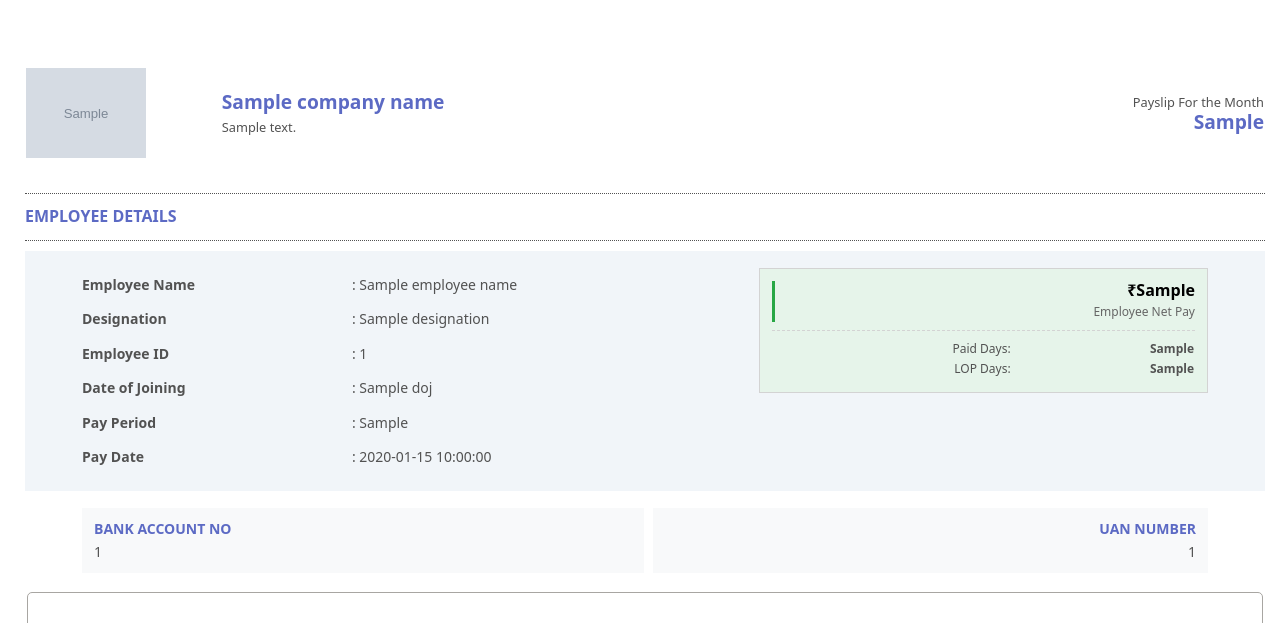
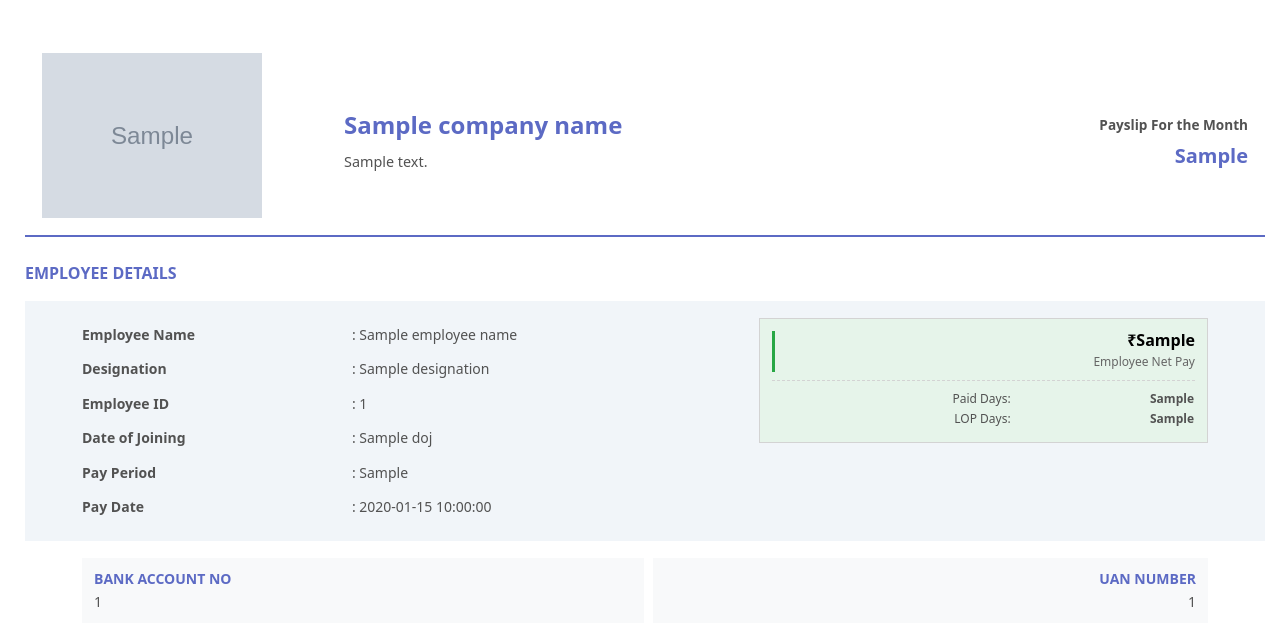
Before and after one commit to solletivishnu/tara_backend, a Python web app: template Tara/templates/salary_template.html in a window 1280 px wide. Shown: the top 623 px of the page. Run offline with Jinja, Linux system fonts and the light colour scheme; the template is opened without the code that fills it: most values are stand-ins (such as "Sample title", 1, 10 or a date in 2020); grey boxes marked "Sample" are stand-in pictures.

Commit message:
remodified the code

```diff
--- a/Tara/templates/salary_template.html
+++ b/Tara/templates/salary_template.html
@@ -29,68 +29,60 @@
         <!-- Header Section -->
         <div
           style="
-            padding-left: 1 rem;
-            padding-right: 1 rem;
-            padding-top: 1rem;
-            padding-bottom: 1rem;
+            padding: 1rem 1rem 1rem 1rem;
+            border-bottom: 2px solid #5c6ac4;
+            margin-bottom: 1.5rem;
           "
         >
           <table
             style="width: 100%; border-collapse: collapse; border-spacing: 0"
           >
             <tbody>
-              <tr>
+            <tr>
               {% if logo %}
-              <td style="width: 15%; vertical-align: top">
-                <div style="font-size: 1.25rem; line-height: 1.25rem">
+              <td style="width: 25%; vertical-align: middle; padding-right: 1.5rem">
+                <div style="text-align: left; padding-left: 0;">
                   <img
                     src="{{ logo }}"
                     alt="Company Logo"
-                    style="max-width: 220px;  max-height: 160px; height: 120px; width: 120px; object-fit: contain;"
+                    style="max-width: 220px; max-height: 220px; object-fit: contain; display: block; margin: 0; float: left;"
                   />
                 </div>
               </td>
-              <td style="width: 50%; vertical-align: center">
-                <div style="font-size: 0.800rem; line-height: 1.25rem">
-                  <h2
-                    style="margin: 0 0 5px 0; white-space: nowrap; color: #5c6ac4;"
-                  >
+              <td style="width: 45%; vertical-align: middle; padding-right: 1rem">
+                <div style="padding-top: 0.75rem;">
+                  <h1 style="margin: 0 0 0.75rem 0; color: #5c6ac4; font-size: 1.5rem; font-weight: 700; line-height: 1.2;">
                     {{ company_name }}
-                  </h2>
-                  <p style="margin: 0; color: #525252;">{{ address }}</p>
+                  </h1>
+                  <p style="margin: 0; color: #525252; font-size: 0.9rem; line-height: 1.4;">{{ address }}</p>
                 </div>
               </td>
               {% else %}
-              <td colspan="2" style="width: 70%; vertical-align: top">
-                <div style="font-size: 0.800rem; line-height: 1.25rem">
-                  <h2
-                    style="margin: 0 0 5px 0; white-space: nowrap; color: #5c6ac4; text-align: left;"
-                  >
+              <td style="width: 70%; vertical-align: top; padding-right: 1rem">
+                <div style="padding-top: 0.5rem;">
+                  <h1 style="margin: 0 0 0.75rem 0; color: #5c6ac4; font-size: 1.5rem; font-weight: 700; line-height: 1.2;">
                     {{ company_name }}
-                  </h2>
-                  <p style="margin: 0; color: #525252; text-align: left;">{{ address }}</p>
+                  </h1>
+                  <p style="margin: 0; color: #525252; font-size: 0.9rem; line-height: 1.4;">{{ address }}</p>
                 </div>
               </td>
               {% endif %}
-              <td style="width: 30%; vertical-align: center">
-                <div style="font-size: 0.800rem; line-height: 1.25rem">
-                  <p style="margin: 0; color: #525252; text-align: right;">
+              <td style="width: 30%; vertical-align: middle; text-align: right">
+                <div style="padding-top: 0.75rem;">
+                  <p style="margin: 0 0 0.5rem 0; color: #525252; font-size: 0.85rem; font-weight: 600;">
                     Payslip For the Month
                   </p>
-                  <h2 style="margin: 0 0 5px 0; white-space: nowrap; text-align: right; color: #5c6ac4;">
+                  <h2 style="margin: 0; color: #5c6ac4; font-size: 1.25rem; font-weight: 700; line-height: 1.2;">
                     {{ pay_period }}
                   </h2>
                 </div>
               </td>
             </tr>
-
-            </tbody>
+          </tbody>
           </table>
         </div>
-        <div style="border-bottom: 1px dotted #525252; margin-top: 0 px;margin-bottom: 10px">
-        </div>
-        <div style="border-bottom: 1px dotted #525252; margin-top: 0 px;margin-bottom: 10px">
-        <p style="font-weight: 700; margin: 0 0 0.75rem 0; color: #5c6ac4;">
+        <div style="margin-bottom: 1rem;">
+          <p style="font-weight: 700; margin: 0 0 0.75rem 0; color: #5c6ac4; font-size: 1rem;">
             EMPLOYEE DETAILS
           </p>
         </div>
```
